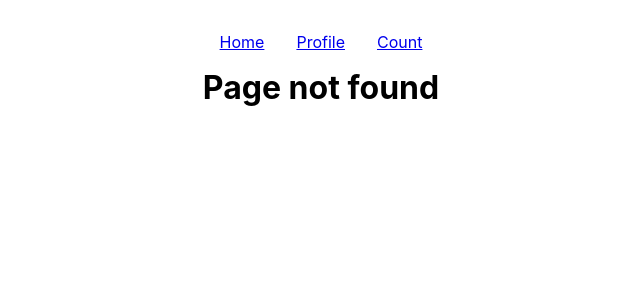
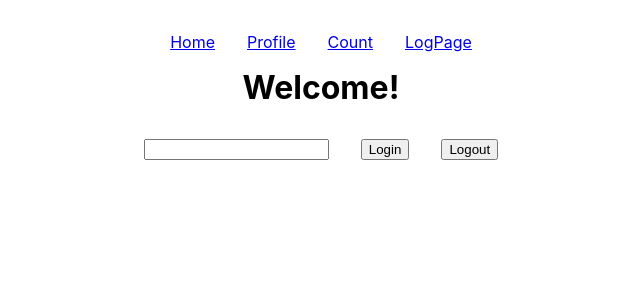
Before and after one commit to JanusZhu/react-profile, a React (Create React App) app: page /logPage in a window 1280 px wide. Before the commit this address had no page. Shown: the top 300 px of the page, without its empty margins (319-959 px from the left). Built offline with nearby package versions, Linux system fonts and the light colour scheme.

Commit message:
Added redux

```diff
--- a/package.json
+++ b/package.json
@@ -3,11 +3,13 @@
   "version": "0.1.0",
   "private": true,
   "dependencies": {
+    "@reduxjs/toolkit": "^1.9.1",
     "@testing-library/jest-dom": "^5.16.5",
     "@testing-library/react": "^13.4.0",
     "@testing-library/user-event": "^13.5.0",
     "react": "^18.2.0",
     "react-dom": "^18.2.0",
+    "react-redux": "^8.0.5",
     "react-router-dom": "^6.6.2",
     "react-scripts": "5.0.1",
     "web-vitals": "^2.1.4"
--- a/src/App.js
+++ b/src/App.js
@@ -4,7 +4,10 @@ import { Home } from "./pages/Home";
 import { Profile } from "./pages/Profile";
 import { Count } from "./pages/Count";
 import { Navbar } from "./pages/Navbar";
+import { LogPage } from "./pages/LogPage";
 import { useState, createContext } from "react";
+import { Provider } from "react-redux";
+import { store } from "./redux/store";
 
 export const AppContext = createContext();
 
@@ -12,6 +15,7 @@ function App() {
   const [name, setName] = useState("Janus");
   return (
     <div className="App">
+      <Provider store={store}>
         <AppContext.Provider value={{ name, setName }}>
           <Router>
             <Navbar />
@@ -19,10 +23,12 @@ function App() {
               <Route path="/" element={<Home />}></Route>
               <Route path="/profile" element={<Profile />}></Route>
               <Route path="/count" element={<Count />}></Route>
+              <Route path="/logPage" element={<LogPage />}></Route>
               <Route path="*" element={<h1>Page not found</h1>}></Route>
             </Routes>
           </Router>
         </AppContext.Provider>
+      </Provider>
     </div>
   );
 }
--- /dev/null
+++ b/src/pages/LogPage.js
@@ -0,0 +1,30 @@
+import { useDispatch, useSelector } from "react-redux";
+import { useState } from "react";
+import { login, logout } from "../redux/store";
+export const LogPage = () => {
+  const [newUserName, setNewUserName] = useState("");
+  const dispatch = useDispatch();
+  const username = useSelector((state) => state.user.value.userName);
+  return (
+    <div>
+      <h1>Welcome! {username}</h1>
+      <input onChange={(e) => setNewUserName(e.target.value)} />
+      <button
+        onClick={() => {
+          if (newUserName) {
+            dispatch(login({ userName: newUserName }));
+          }
+        }}
+      >
+        Login
+      </button>
+      <button
+        onClick={() => {
+          dispatch(logout());
+        }}
+      >
+        Logout
+      </button>
+    </div>
+  );
+};
--- a/src/pages/Navbar.js
+++ b/src/pages/Navbar.js
@@ -5,6 +5,7 @@ export const Navbar = () => {
       <Link to="/">Home</Link>
       <Link to="/profile">Profile</Link>
       <Link to="/count">Count</Link>
+      <Link to="/logPage">LogPage</Link>
     </div>
   );
 };
--- /dev/null
+++ b/src/redux/store.js
@@ -0,0 +1,23 @@
+import { configureStore, createSlice } from "@reduxjs/toolkit";
+
+const initialState = { value: { userName: "" } };
+export const userSlice = createSlice({
+  name: "user",
+  initialState,
+  reducers: {
+    login: (state, action) => {
+      state.value = action.payload;
+    },
+    logout: (state) => {
+      state.value = initialState.value;
+    },
+  },
+});
+
+export const { login, logout } = userSlice.actions;
+
+export const store = configureStore({
+  reducer: {
+    user: userSlice.reducer,
+  },
+});
```
Also changed, not shown: 1 other file (tests, documents, lock files or other folders). Lines whose indentation alone changed are shown as unchanged.
